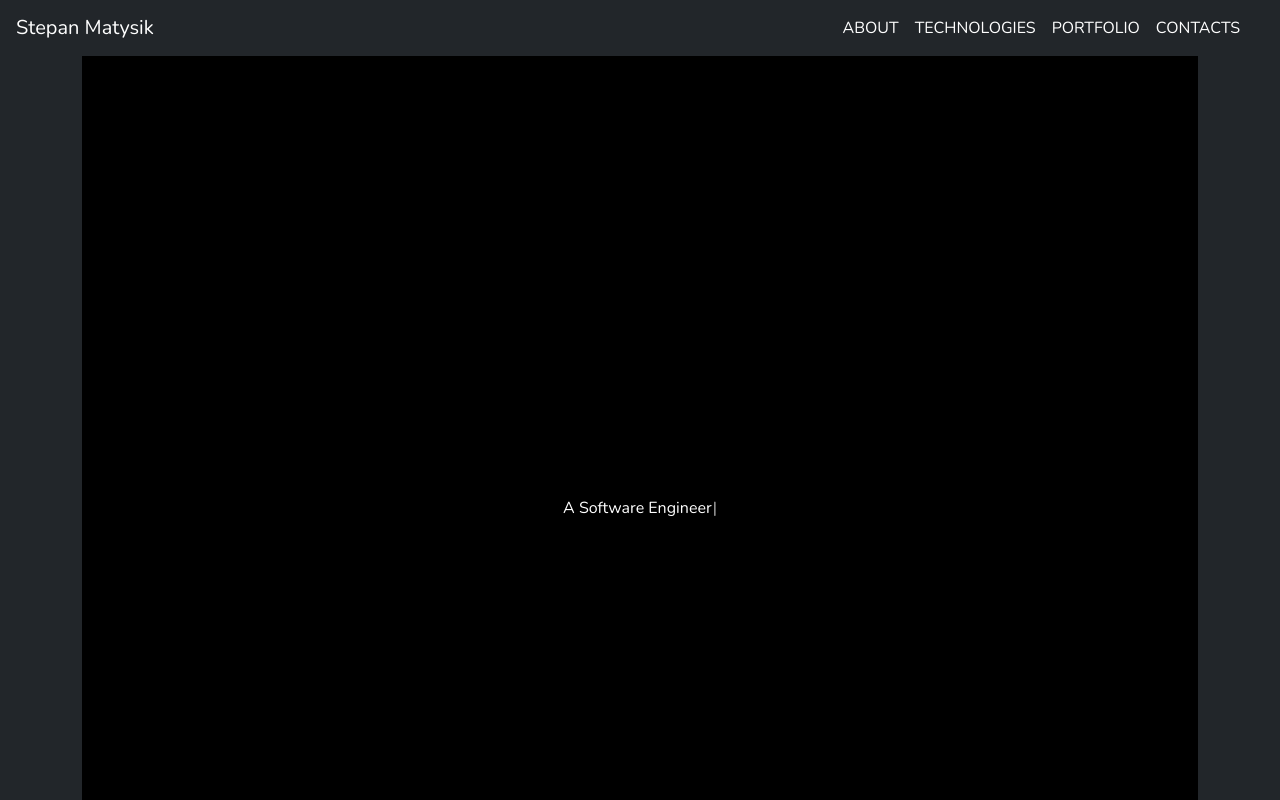
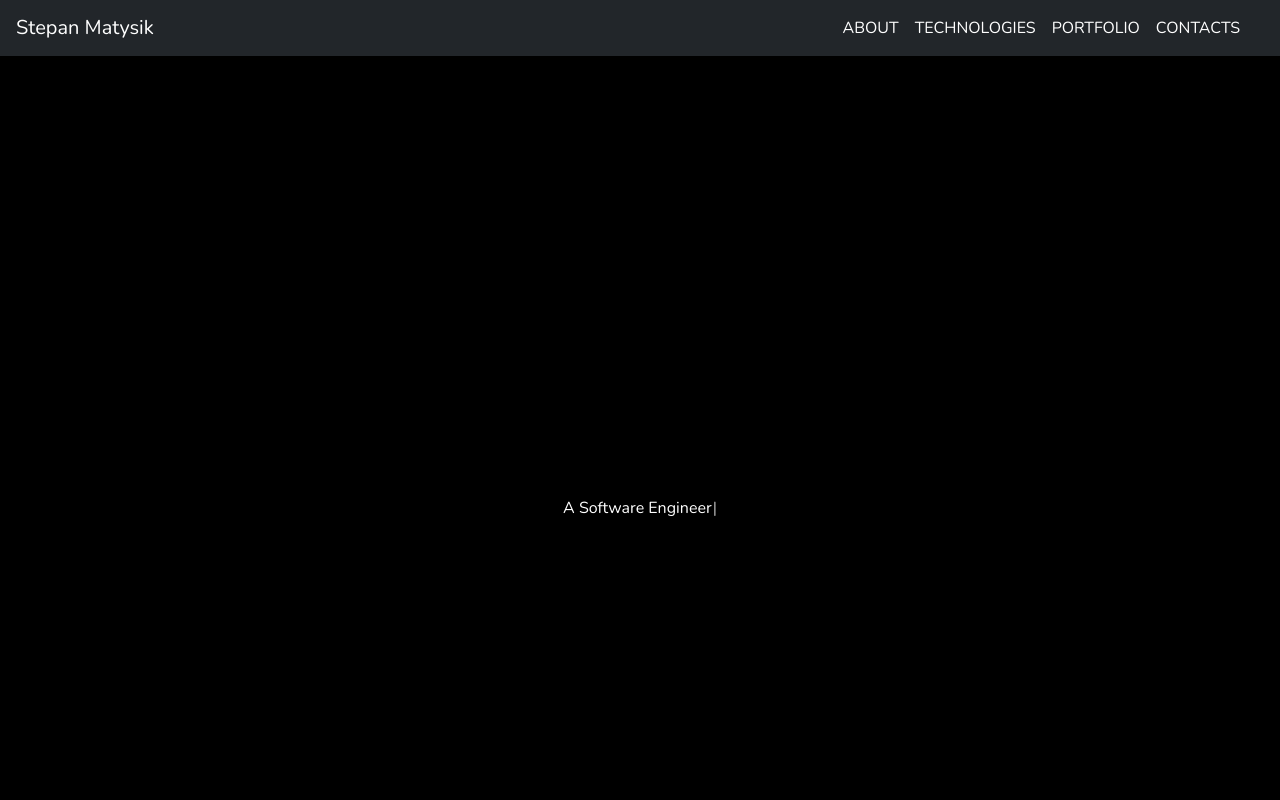
Before and after one commit to elfsvet/stepan-react-portfolio, a React (Create React App) app: page / in a window 1280 px wide. Shown: the top 800 px of the page. Built offline with nearby package versions, Linux system fonts and the light colour scheme.

Commit message:
remove background and container

```diff
--- a/src/App.css
+++ b/src/App.css
@@ -2,7 +2,7 @@
 
 .App {
   font-family: 'Nunito',sans-serif;
-  background-color: #22262a;
+  /* background-color: #22262a; */
   position: relative;
   min-height: 84vh;
 
--- a/src/App.js
+++ b/src/App.js
@@ -17,7 +17,7 @@ function App() {
     <BrowserRouter>
       <main className='App'>
         <NavigationBar />
-        <Container>
+        <div>
           <Routes>
             <Route
               path='/'
@@ -33,7 +33,7 @@ function App() {
             <Route path='/technologies' element={<Technologies />} />
             <Route path='/contacts' element={<ContactForm />} />
           </Routes>
-        </Container>
+        </div>
         <Footer />
       </main>
     </BrowserRouter>
```
